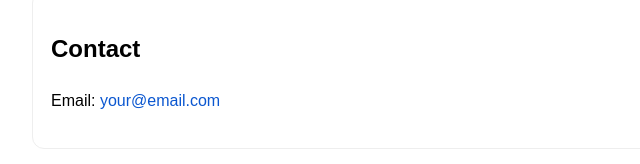
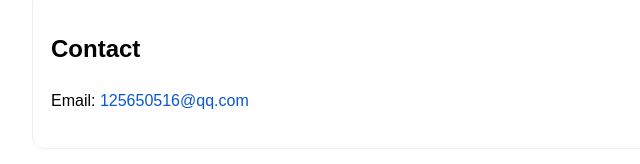
Before and after one commit to fanjack510-ctrl/author-page, a plain HTML site: page index.html in a window 1280 px wide. Shown: the part 395-559 px from the top of the page, 178-818 px from the left. Drawn offline with Linux system fonts and the light colour scheme.

Commit message:
Update index.html

```diff
--- a/index.html
+++ b/index.html
@@ -30,7 +30,7 @@
 
   <div class="card">
     <h2>Contact</h2>
-    <p>Email: <a href="125650516@qq.com">your@email.com</a></p>
+    <p>Email: <a href="125650516@qq.com">125650516@qq.com</a></p>
   </div>
 
   <div class="card">
```
